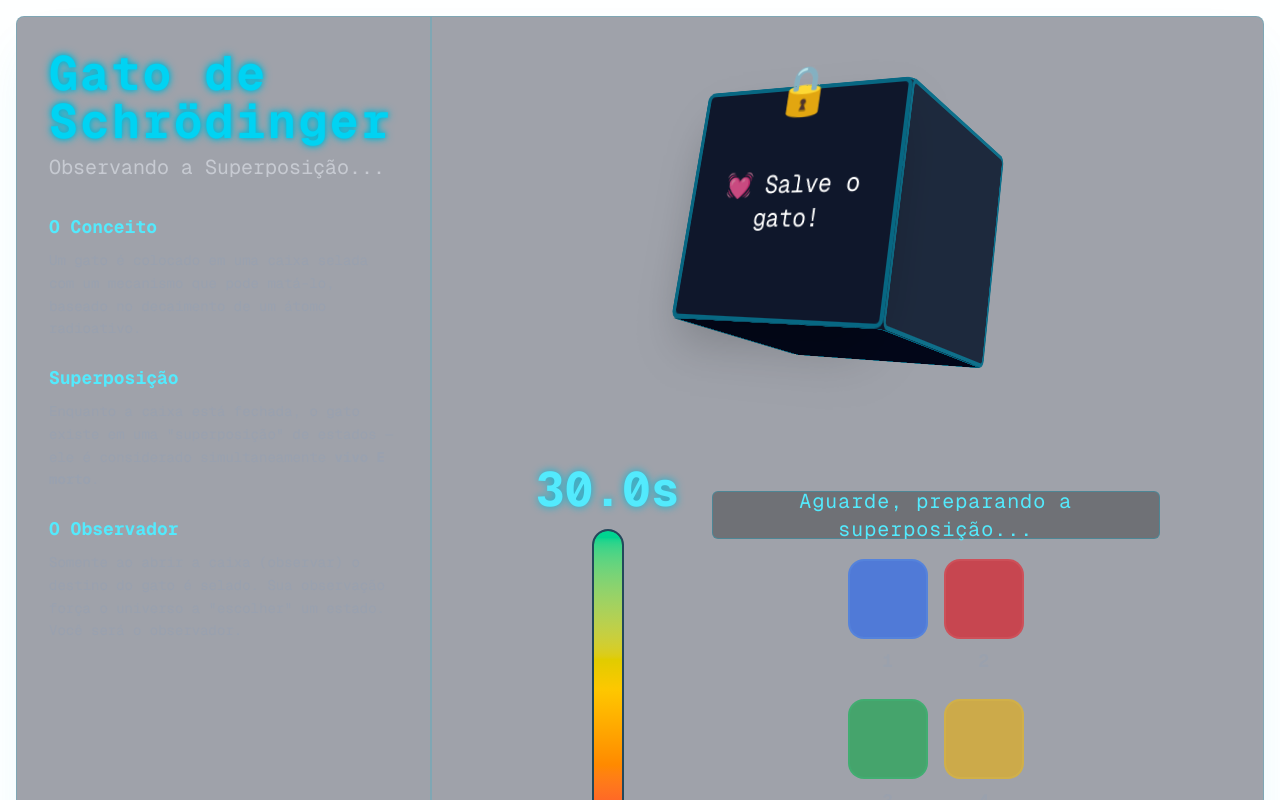
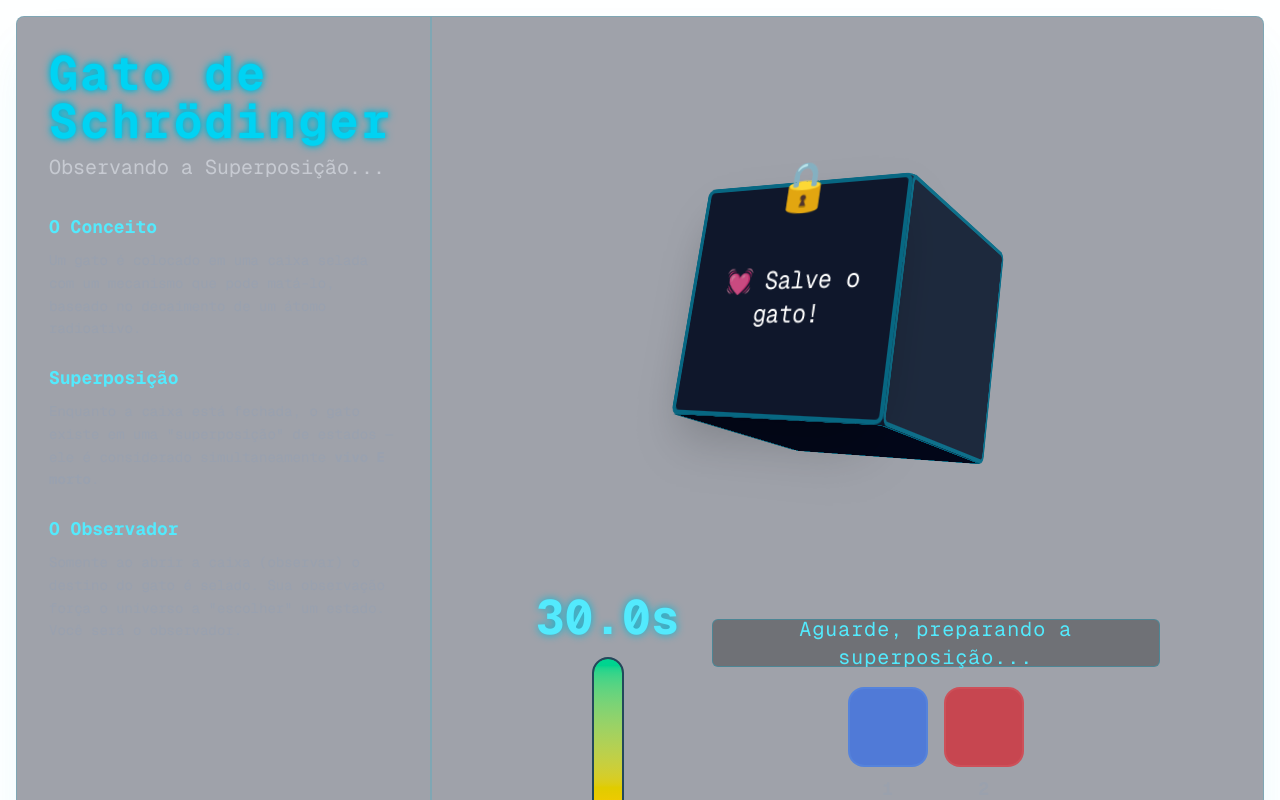
Before and after one commit to highlander08/gatov2, a Next.js app: page / in a window 1280 px wide. Both pictures are taken after a click on the button "Iniciar Simulação". Shown: the top 800 px of the page. Built offline with nearby package versions, Linux system fonts and the light colour scheme.

Commit message:
ajuste elemento

```diff
--- a/src/components/MemoryGame.tsx
+++ b/src/components/MemoryGame.tsx
@@ -137,7 +137,7 @@ export const MemoryGame: React.FC<MemoryGameProps> = ({ onSuccess, onDecay }) =>
   const timerPercentage = (timeLeft / TOTAL_TIME) * 100;
 
   return (
-    <div className="flex flex-col md:flex-row items-center justify-center gap-8 animate-fade-in w-full max-w-2xl mx-auto p-4">
+    <div className="flex flex-col md:flex-row items-center justify-center gap-8 animate-fade-in w-full max-w-2xl mx-auto p-4 mt-8">
       {/* Timer Section - Top on mobile, Left on desktop */}
       <div className="flex flex-col items-center gap-4 order-2 md:order-1">
         <div className="text-3xl md:text-5xl font-bold text-cyan-300 tabular-nums text-center" style={{ textShadow: '0 0 8px #06b6d4' }}>
--- a/src/components/QuantumBox.tsx
+++ b/src/components/QuantumBox.tsx
@@ -103,7 +103,7 @@ export const QuantumBox: React.FC<QuantumBoxProps> = ({ appState, catState }) =>
       : `translateY(-${HALF_SIZE_REM}rem) rotateX(90deg)`; // Closed state
 
     return (
-      <div className="relative w-full h-96 flex items-center justify-center" style={{ perspective: '1000px' }}>
+      <div className="relative w-full h-96 flex items-center justify-center mt-24" style={{ perspective: '1000px' }}>
 
         {/* External items */}
         <div className={`absolute flex items-center justify-center gap-4 transition-all duration-1000 ease-in-out ${elementsContainerClass}`}>
```
